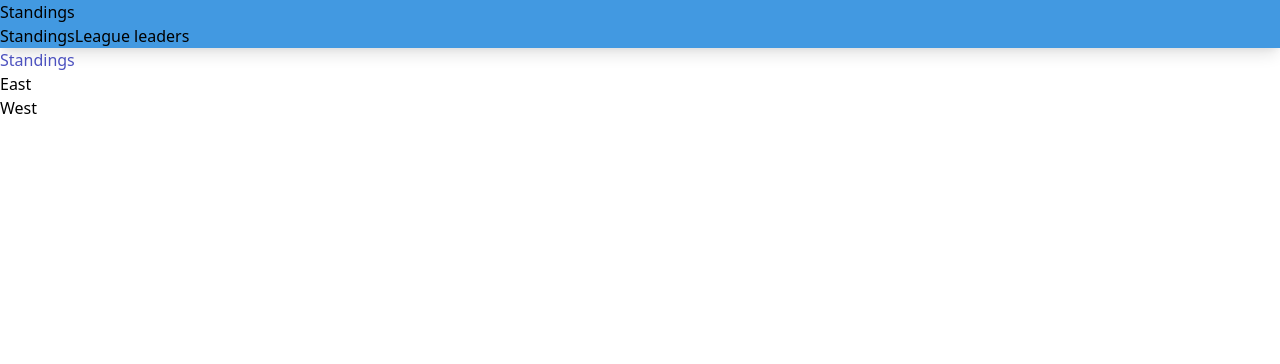
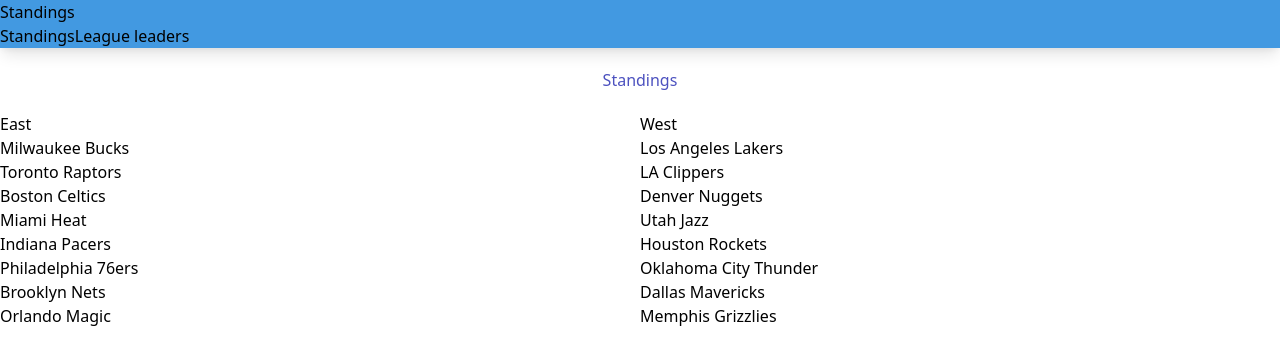
Before and after one commit to dodalovic/nba-stats, a React (Create React App) app: page / in a window 1280 px wide. Shown: the top 364 px of the page. Built offline with nearby package versions, Linux system fonts and the light colour scheme.

Commit message:
Add some teams

```diff
--- a/src/components/Division/Division.tsx
+++ b/src/components/Division/Division.tsx
@@ -4,10 +4,37 @@ type Props = {
   name: string
 }
 
+const allTeams = new Map<string, Array<string>>()
+  .set('East', [
+    'Milwaukee Bucks',
+    'Toronto Raptors',
+    'Boston Celtics',
+    'Miami Heat',
+    'Indiana Pacers',
+    'Philadelphia 76ers',
+    'Brooklyn Nets',
+    'Orlando Magic'
+  ])
+  .set('West', [
+    'Los Angeles Lakers',
+    'LA Clippers',
+    'Denver Nuggets',
+    'Utah Jazz',
+    'Houston Rockets',
+    'Oklahoma City Thunder',
+    'Dallas Mavericks',
+    'Memphis Grizzlies'
+  ])
+
 function Division({ name }: Props) {
   return (
-    <div className="class">
+    <div className="flex-1">
       <h1>{name}</h1>
+      <ul>
+        {allTeams.get(name)!!.map(it => (
+          <li>{it}</li>
+        ))}
+      </ul>
     </div>
   )
 }
--- a/src/views/Standings/Standings.tsx
+++ b/src/views/Standings/Standings.tsx
@@ -12,10 +12,12 @@ type Props = {
 function Standings(p: Props) {
   return (
     <Layout title="Standings">
-      <div className="standings">
-        <h1 className="text-indigo-700">Standings</h1>
-        <Division name="East" />
-        <Division name="West" />
+      <div>
+        <h1 className="text-indigo-700 text-center p-5">Standings</h1>
+        <div className="flex">
+          <Division name="East" />
+          <Division name="West" />
+        </div>
       </div>
     </Layout>
   )
```
